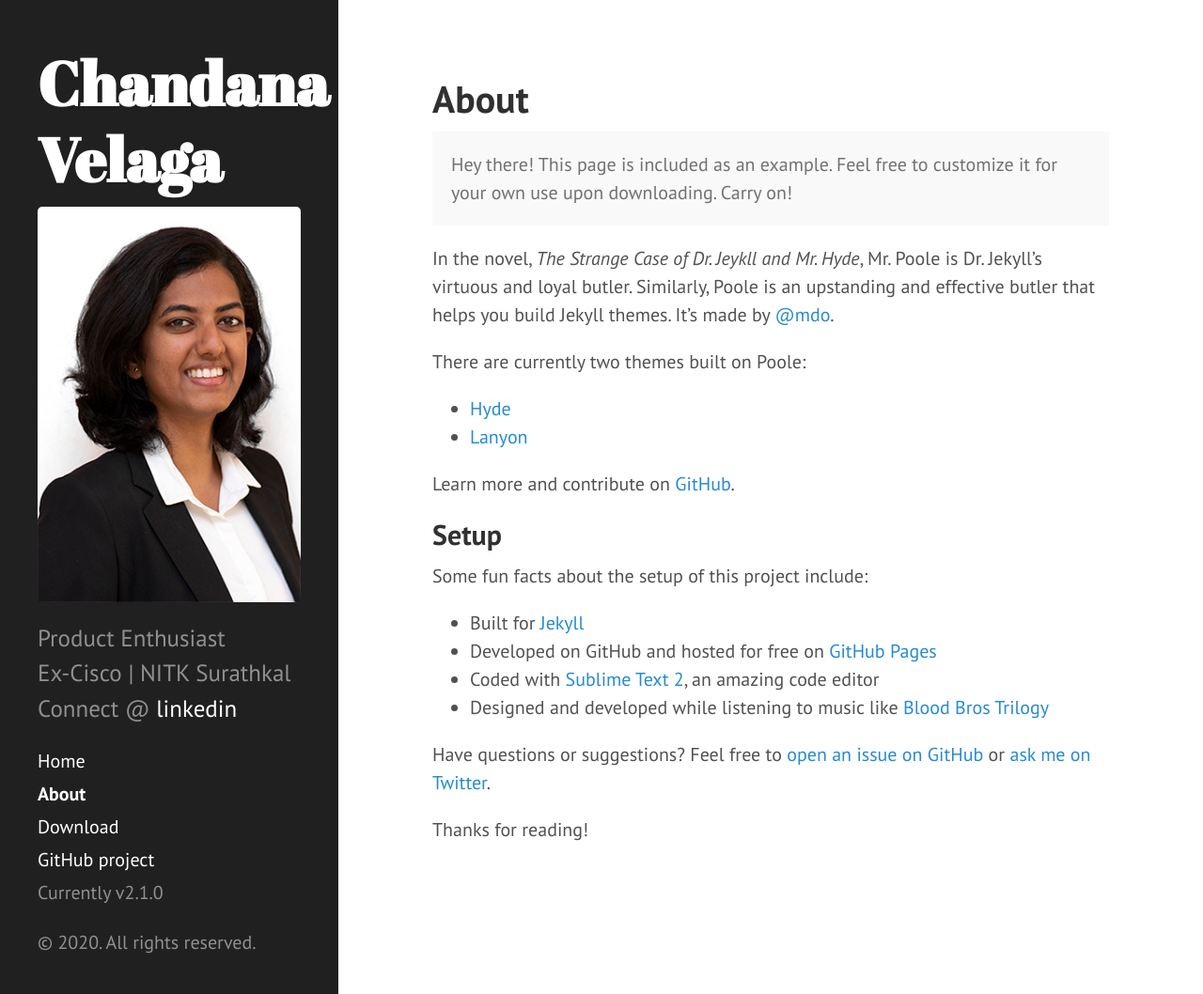
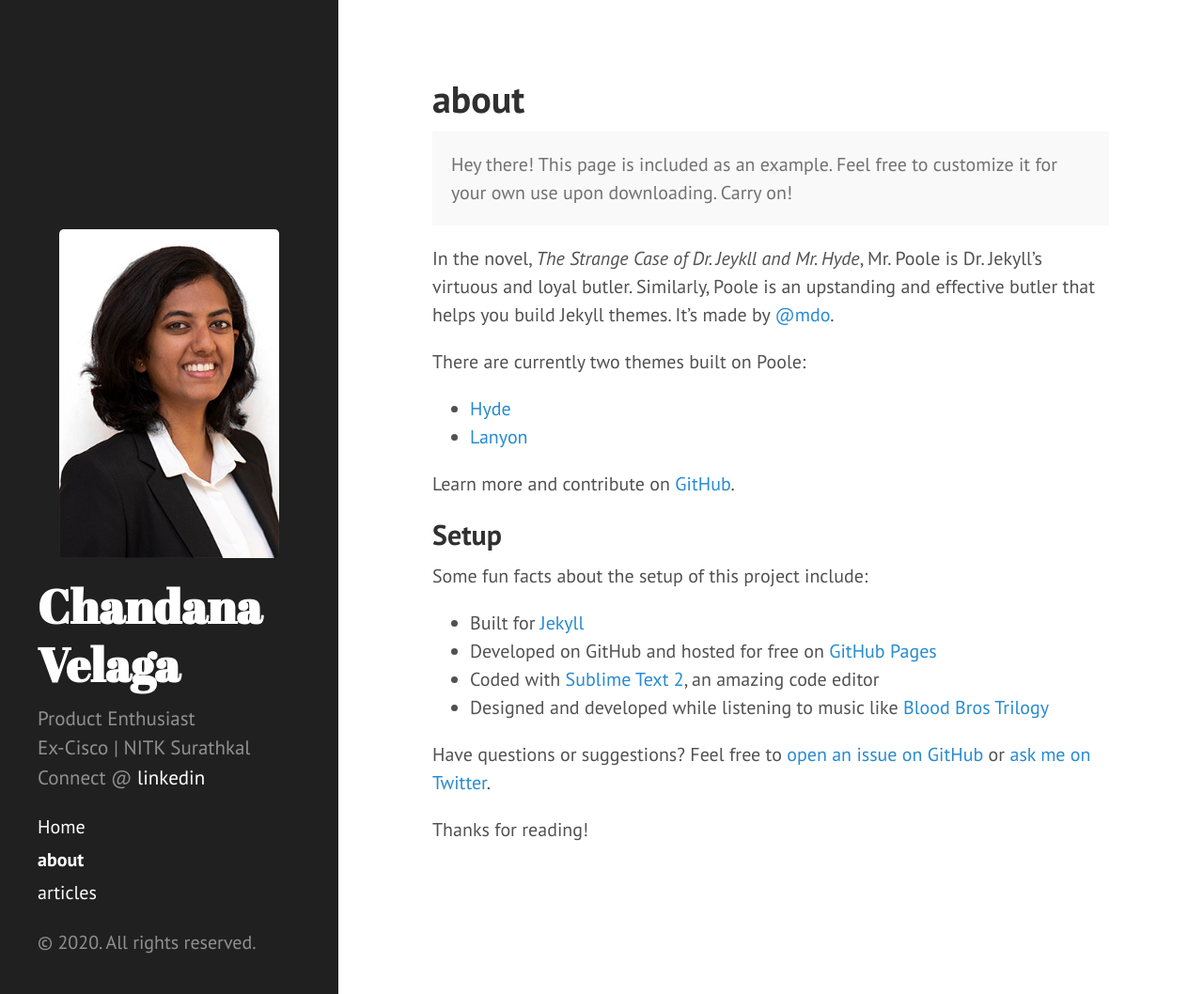
Before and after one commit to chandanavelaga/chandanavelaga.github.io, a Jekyll site: the page built from about.md, in a window 1280 px wide and 1058 px high. Shown: the whole window at 94% size. Built offline with Jekyll 4.4.1, drawn with Linux system fonts in a browser that asks for light colours; Markdown is read by kramdown in place of the engine named in the settings.

Commit message:
prev changes rolled again

```diff
--- a/_config.yml
+++ b/_config.yml
@@ -10,7 +10,7 @@ permalink:        pretty
 title:            Chandana Velaga
 tagline:          'Resume'
 description:      'Product Enthusiast<br>Ex-Cisco | NITK Surathkal<br>Connect @ <a href="https://www.linkedin.com/in/chandana-velaga-bb17b6102/" target="_blank">linkedin</a>'
-url:              https://chandanavelaga.github.io/
+# url:              https://chandanavelaga.github.io/
 baseurl:          /
 
 author:
@@ -23,4 +23,6 @@ paginate:         5
 version:          2.1.0
 
 github:
-  repo:           https://github.com/poole/hyde
+  repo:           https://github.com/chandanavelaga/chandanavelaga.github.io
+
+github: [metadata]
--- a/_includes/sidebar.html
+++ b/_includes/sidebar.html
@@ -1,12 +1,12 @@
 <div class="sidebar">
   <div class="container sidebar-sticky">
     <div class="sidebar-about">
-      <h1>
+      <img src='{{"/public/imgs/dp.jpg" | absolute_url}}' alt="Display Picture" class="inline">
+      <h2>
         <a href="{{ "/" | relative_url }}">
           {{ site.title }}
         </a>
-      </h1>
-      <img src='{{"/public/imgs/dp.jpg" | absolute_url}}' alt="Display Picture" class="inline">
+      </h2>
       <p class="lead">{{ site.description }}</p>
     </div>
 
@@ -27,9 +27,9 @@
         {% endif %}
       {% endfor %}
 
-      <a class="sidebar-nav-item" href="{{ site.github.repo }}/archive/v{{ site.version }}.zip">Download</a>
-      <a class="sidebar-nav-item" href="{{ site.github.repo }}">GitHub project</a>
-      <span class="sidebar-nav-item">Currently v{{ site.version }}</span>
+      <!-- <a class="sidebar-nav-item" href="{{ site.github.repo }}/archive/v{{ site.version }}.zip">/blog</a> -->
+      <!-- <a class="sidebar-nav-item" href="{{ site.github.repo }}">GitHub project</a> -->
+      <!-- <span class="sidebar-nav-item">Currently v{{ site.version }}</span> -->
     </nav>
 
     <p>&copy; {{ site.time | date: '%Y' }}. All rights reserved.</p>
--- a/about.md
+++ b/about.md
@@ -1,6 +1,6 @@
 ---
 layout: page
-title: About
+title: about
 ---
 
 <p class="message">
--- a/public/css/hyde.css
+++ b/public/css/hyde.css
@@ -76,11 +76,11 @@ html {
 }
 
 /* About section */
-.sidebar-about h1 {
+.sidebar-about h2 {
   color: #fff;
   margin-top: 0;
   font-family: "Abril Fatface", serif;
-  font-size: 3.25rem;
+  font-size: 2.5rem;
 }
 
 /* Sidebar nav */
--- a/public/css/poole.css
+++ b/public/css/poole.css
@@ -232,6 +232,9 @@ img {
   max-width: 100%;
   margin: 0 0 1rem;
   border-radius: 5px;
+  max-height: 350px;
+  margin-left: auto;
+  margin-right: auto;
 }
 
 /* Tables */
@@ -259,10 +262,14 @@ tbody tr:nth-child(odd) th {
  */
 
 .lead {
-  font-size: 1.25rem;
+  font-size: 1.05rem;
   font-weight: 300;
 }
 
+.photo {
+  height: auto;
+  width: auto;
+}
 
 /*
  * Messages
```
Also changed, not shown: articles.md (added, +8 -0 lines).
